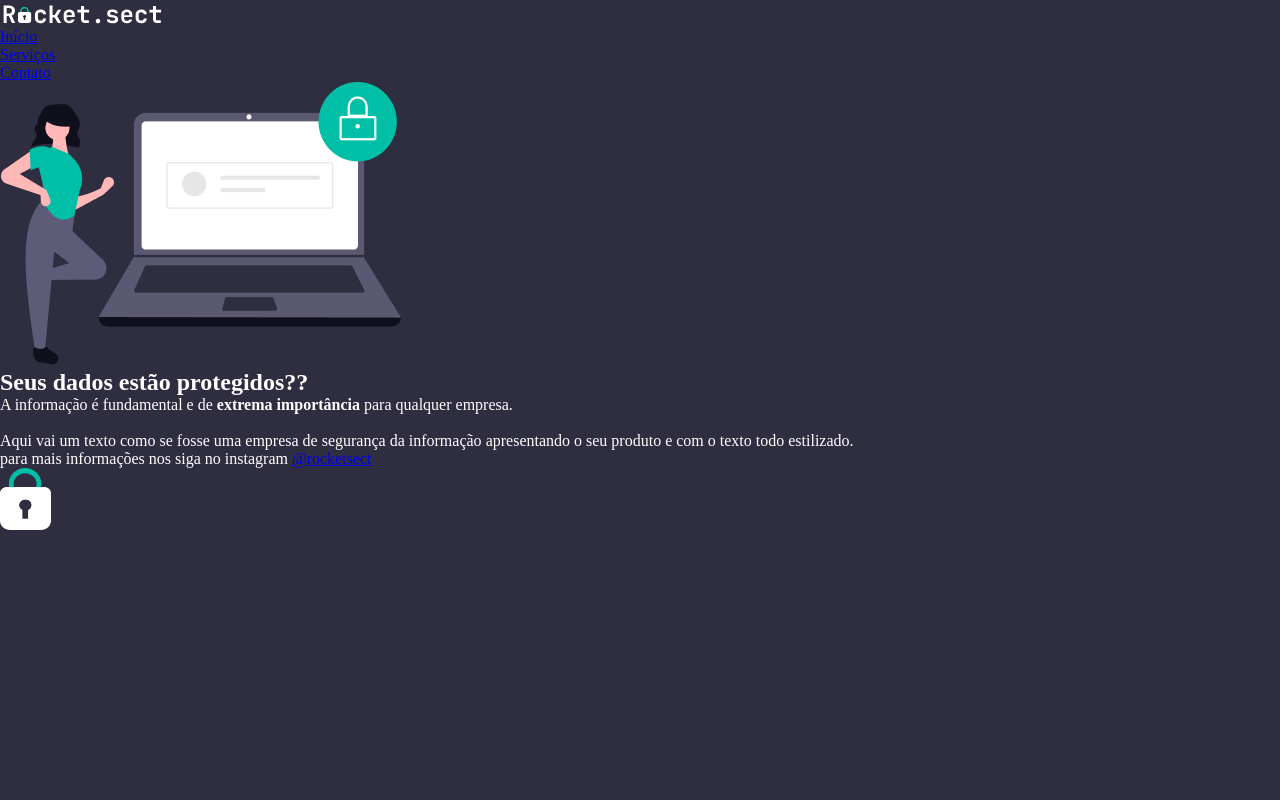
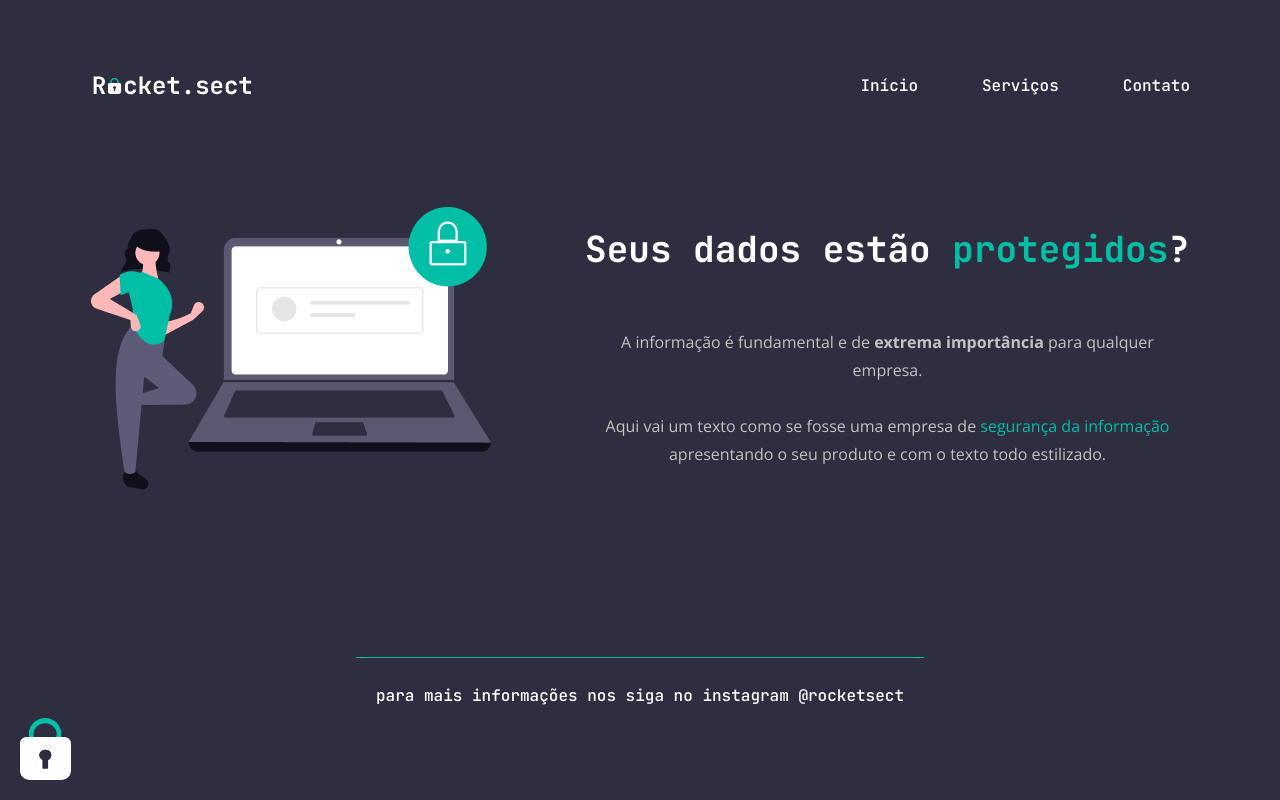
Before and after one commit to dev-rafael92as/explorerRocketseat, a plain HTML site: page Desafio Fase 02 (Recriando Layout)/index.html in a window 1280 px wide. Drawn offline with nearby package versions, Linux system fonts and the light colour scheme.

Commit message:
Finalização HTML e CSS

```diff
--- a/Desafio Fase 02 (Recriando Layout)/index.html
+++ b/Desafio Fase 02 (Recriando Layout)/index.html
@@ -12,7 +12,9 @@
 <body>
     <div class="main-container">
         <header>
-            <img src="./images/logo.svg" alt="Logotipo Rocketsect" class="logo">
+            <a href="#">
+                <img src="./images/logo.svg" alt="Logotipo Rocketsect" class="logo">
+            </a>
 
             <ul>
                 <li>
@@ -26,11 +28,12 @@
                 </li>
             </ul>
         </header>
+
         <main>
             <img class="main-img" src="./images/img1.png" alt="Imagem de mulher em pé ao lado de um notebook gigante com um cadeado do lado superior direito">
 
             <section class="right">
-                <h1>Seus dados estão <span>protegidos?</span>?</h1>
+                <h1>Seus dados estão <span>protegidos</span>?</h1>
 
                 <p>
                     A informação é fundamental e de <strong>extrema importância</strong>
--- a/Desafio Fase 02 (Recriando Layout)/style.css
+++ b/Desafio Fase 02 (Recriando Layout)/style.css
@@ -1,3 +1,5 @@
+@import url('https://fonts.googleapis.com/css2?family=JetBrains+Mono:wght@500;700&family=Open+Sans:wght@400;700&display=swap');
+
 * {
     margin: 0;
     padding: 0;
@@ -14,4 +16,81 @@
 body {
     background-color: var(--main-bg);
     color: var(--white-color);
+    font-family: 'JetBrains Mono', monospace;
 }
+
+.main-container {
+    width: 1100px;
+    margin: 71px auto 23px;
+}
+
+header {
+    display: flex;
+    justify-content: space-between;
+    align-items: center;
+}
+
+header ul {
+    display: flex;
+    gap: 64px;
+}
+
+header ul li {
+    list-style: none;
+}
+
+a {
+    color: var(--white-color);
+    text-decoration: none;
+}
+
+main {
+    display: flex;
+    align-items: center;
+    justify-content: space-between;
+
+    margin: 107px 0 167px;
+}
+
+section {
+    width: 605px;
+    text-align: center;
+}
+
+section h1 {
+    font-weight: 700;
+    font-size: 36px;
+    line-height: 40px;
+
+    margin-bottom: 59px;
+}
+
+section span {
+    color: #00BFA6;
+}
+
+section p {
+    font-family: 'Open Sans';
+    font-weight: 400;
+    font-size: 16px;
+    line-height: 28px;
+    color: var(--text-color);
+}
+
+
+
+footer {
+    text-align: center;
+}
+
+.line {
+    width: 568px;
+    border-top: 1px solid #00BFA6;
+    margin: 0 auto 27px;
+}
+
+.padlock {
+    position: fixed;
+    left: 20px;
+    bottom: 20px;
+}
```
